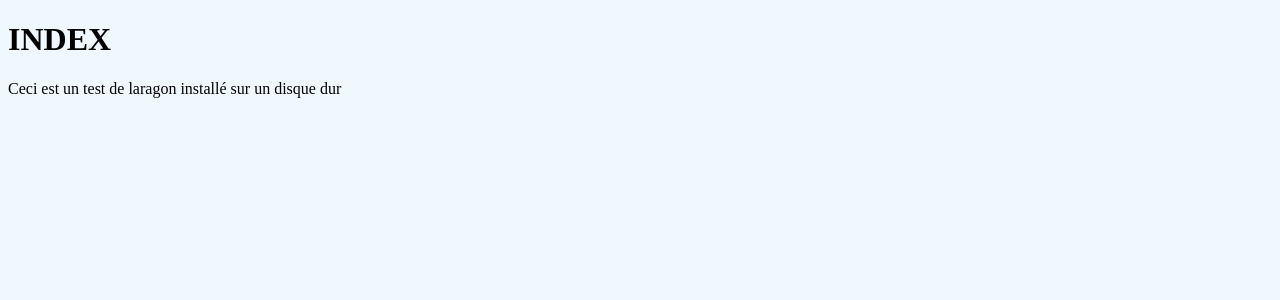
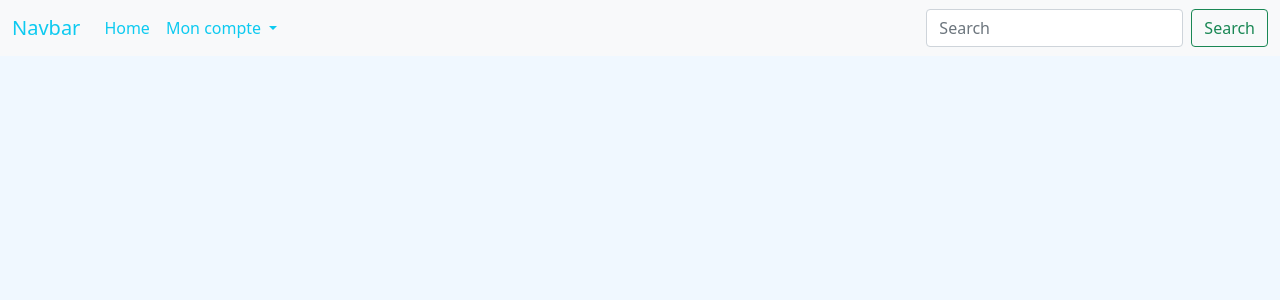
Before and after one commit to huwa1105/WALEM_Hugo_Projet_2020-2021, a PHP site: page / in a window 1280 px wide. Shown: the top 300 px of the page. Run offline with PHP 8.4, Linux system fonts and the light colour scheme.

Commit message:
Test menu

```diff
--- a/index.php
+++ b/index.php
@@ -4,10 +4,42 @@
     <meta charset="UTF-8">
     <title>Index</title>
     <link rel="stylesheet" href="css/style.css">
+    <!-- CSS only -->
+    <link href="https://cdn.jsdelivr.net/npm/bootstrap@5.0.0-beta1/dist/css/bootstrap.min.css" rel="stylesheet" integrity="sha384-giJF6kkoqNQ00vy+HMDP7azOuL0xtbfIcaT9wjKHr8RbDVddVHyTfAAsrekwKmP1" crossorigin="anonymous">
+    <!-- JavaScript Bundle with Popper -->
+    <script src="https://cdn.jsdelivr.net/npm/bootstrap@5.0.0-beta1/dist/js/bootstrap.bundle.min.js" integrity="sha384-ygbV9kiqUc6oa4msXn9868pTtWMgiQaeYH7/t7LECLbyPA2x65Kgf80OJFdroafW" crossorigin="anonymous"></script>
 </head>
 <body>
-<h1>INDEX</h1>
-<p>Ceci est un test de laragon installé sur un disque dur</p>
-
+<header>
+    <nav class="navbar navbar-expand-lg navbar-light bg-light">
+        <div class="container-fluid">
+            <a class="navbar-brand text-info" href="#">Navbar</a>
+            <button class="navbar-toggler" type="button" data-bs-toggle="collapse" data-bs-target="#navbarSupportedContent" aria-controls="navbarSupportedContent" aria-expanded="false" aria-label="Toggle navigation">
+                <span class="navbar-toggler-icon"></span>
+            </button>
+            <div class="collapse navbar-collapse" id="navbarSupportedContent">
+                <ul class="navbar-nav me-auto mb-2 mb-lg-0">
+                    <li class="nav-item">
+                        <a class="nav-link active text-info" aria-current="page" href="#">Home</a>
+                    </li>
+                    <li class="nav-item dropdown">
+                        <a class="nav-link dropdown-toggle text-info" href="#" id="navbarDropdown" role="button" data-bs-toggle="dropdown" aria-expanded="false">
+                            Mon compte
+                        </a>
+                        <ul class="dropdown-menu bg-info" aria-labelledby="navbarDropdown">
+                            <li><a class="dropdown-item text-light" href="#">Paramétres</a></li>
+                            <li><hr class="dropdown-divider"></li>
+                            <li><a class="dropdown-item text-light" href="#">Deconnexion</a></li>
+                        </ul>
+                    </li>
+                </ul>
+                <form class="d-flex">
+                    <input class="form-control me-2" type="search" placeholder="Search" aria-label="Search">
+                    <button class="btn btn-outline-success" type="submit">Search</button>
+                </form>
+            </div>
+        </div>
+    </nav>
+</header>
 </body>
 </html>
```
